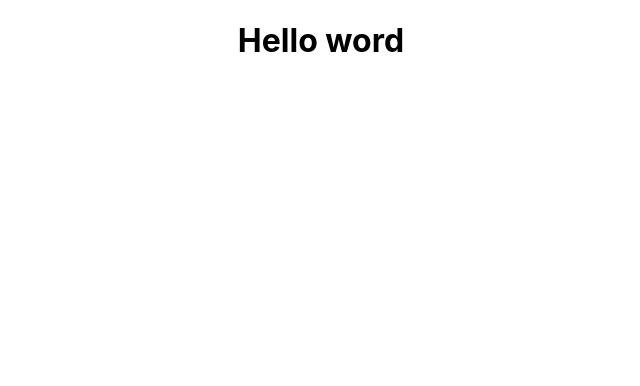
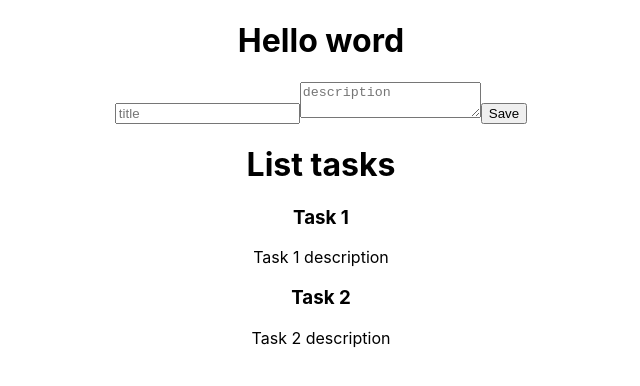
Before and after one commit to SteveBartmoss/reduxtutorial, a React (Create React App) app: page / in a window 1280 px wide. Shown: the top 386 px of the page, without its empty margins (319-959 px from the left). Built offline with nearby package versions, Linux system fonts and the light colour scheme.

Commit message:
Se agrego la implementacion de los componentes para el formulario de tareas

```diff
--- a/src/App.js
+++ b/src/App.js
@@ -1,12 +1,16 @@
 import logo from './logo.svg';
 import './App.css';
 import { useSelector } from 'react-redux';
+import { TaskForm } from './components/TaskForm';
+import { TasksList } from './components/TasksList';
 
 function App() {
 
   return (
     <div className="App">
       <h1>Hello word</h1>
+      <TaskForm />
+      <TasksList />
     </div>
   );
 }
```
